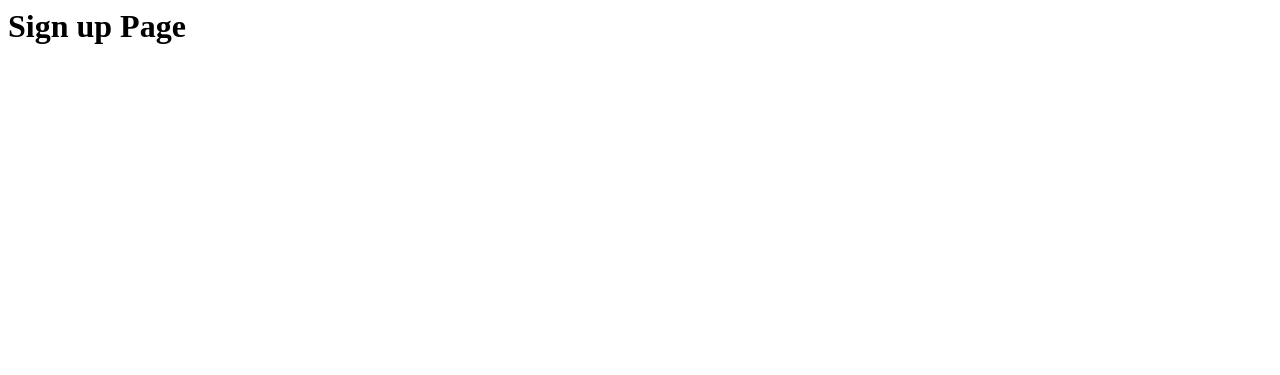
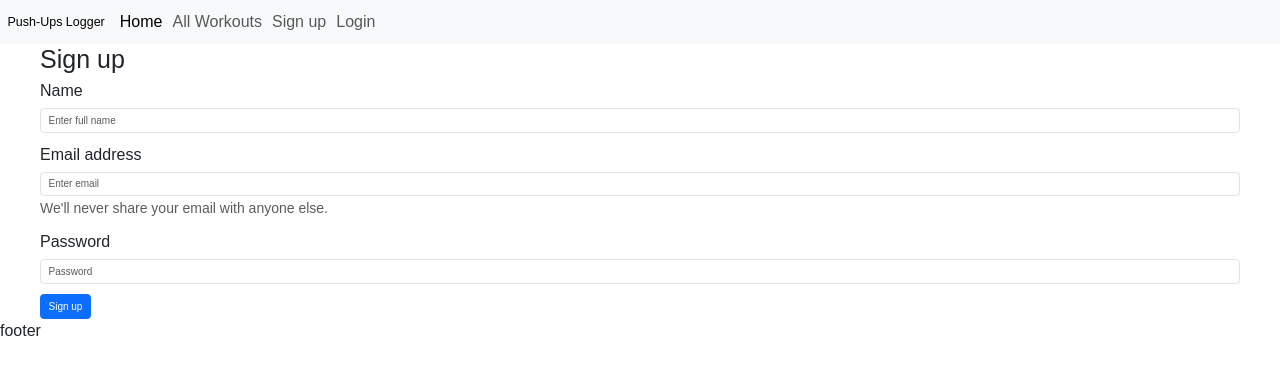
Before and after one commit to MaxPolak04/Flask-app-learn, a Python web app: template templates/signup.html in a window 1280 px wide. Shown: the top 375 px of the page. Run offline with Jinja, Linux system fonts and the light colour scheme; the template is opened without the code that fills it, so the values that code supplies are empty.

Commit message:
added forms

```diff
--- a/static/css/style.css
+++ b/static/css/style.css
@@ -16,7 +16,7 @@ body {
     flex-direction: column;
     justify-content: center;
     align-items: center; */
-    min-width: 100vh;
+    /* min-width: 100vh; */
     font-size: 1.6rem;
     font-family: sans-serif;
 }
--- a/templates/signup.html
+++ b/templates/signup.html
@@ -1 +1,31 @@
-<h1>Sign up Page</h1>
+{% extends "base.html" %}
+
+
+
+{% block head %}
+    {{ super() }}
+{% endblock %}
+
+
+
+{% block content %}
+
+<form method="POST" action="/signup">
+<h1>Sign up</h1>
+    <div class="mb-3">
+        <label for="name" class="form-label">Name</label>
+        <input type="text" class="form-control" id="name" name="name" placeholder="Enter full name">
+    </div>
+    <div class="mb-3">
+        <label for="email" class="form-label">Email address</label>
+        <input type="email" class="form-control" id="email" name="email" aria-describedby="emailHelp" placeholder="Enter email">
+        <small id="emailHelp" class="text-muted">We'll never share your email with anyone else.</small>
+    </div>
+    <div class="mb-3">
+        <label for="password" class="form-label">Password</label>
+        <input type="password" class="form-control" id="password" name="password" placeholder="Password">
+    </div>
+    <button type="submit" class="btn btn-primary">Sign up</button>
+</form>
+
+{% endblock %}
```
Also changed, not shown: auth.py (+22 -1 lines), templates/login.html (+30 -1 lines), 1 other file.
